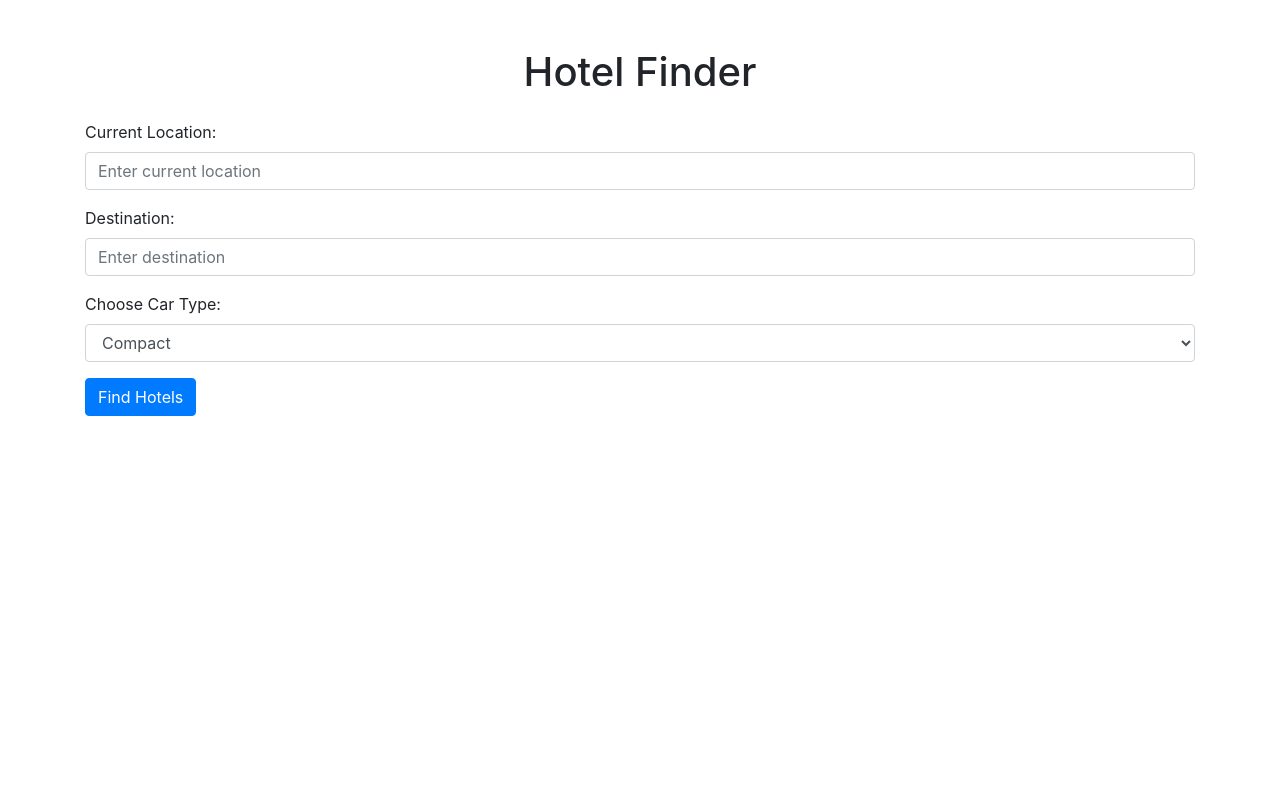
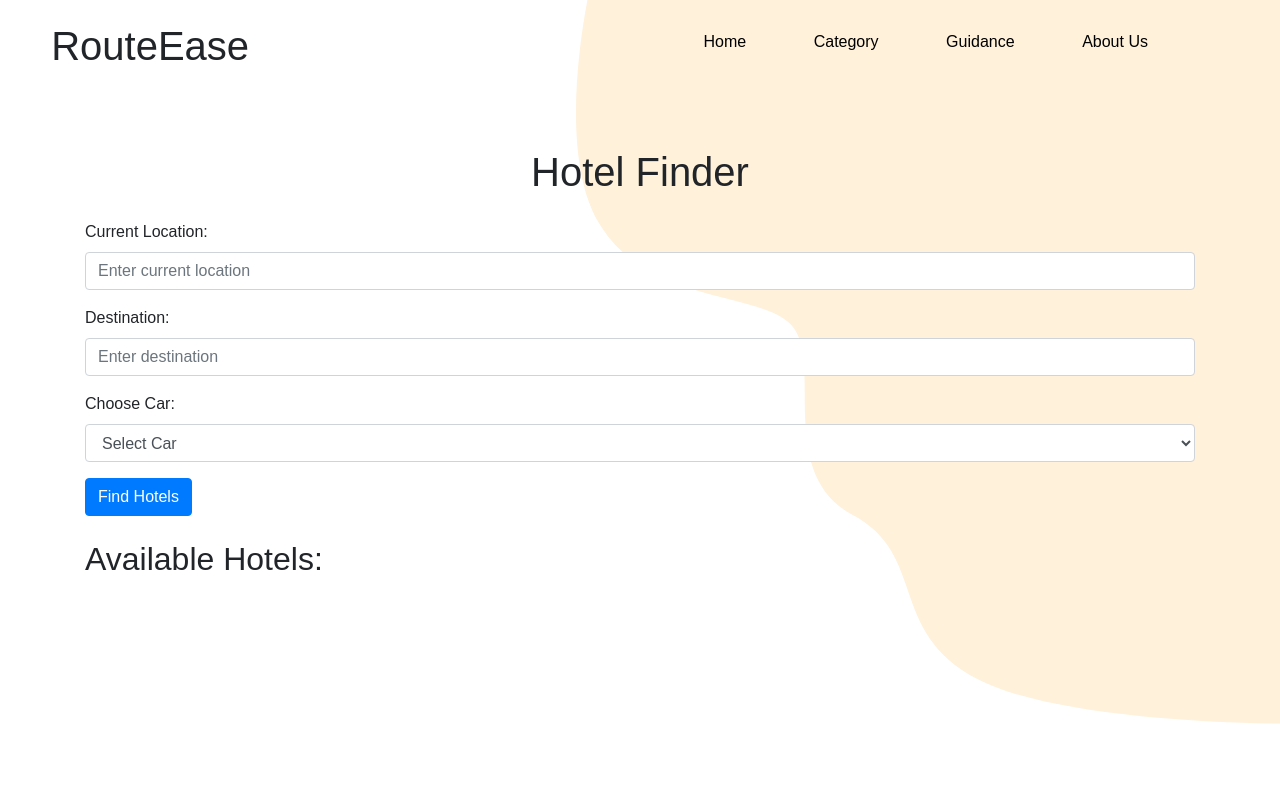
Before and after one commit to AdityaArya22/rouuteEase, a Django app: page /main/ in a window 1280 px wide. Run offline with Django 5.2, Linux system fonts and the light colour scheme; some libraries are stand-ins or nearby versions.

Commit message:
added pages

```diff
--- a/home/templates/index.html
+++ b/home/templates/index.html
@@ -194,15 +194,15 @@
             </div>
             <nav class="nav">
                 <ul class="nav-items">
-                    <a href="">Home</a>
+                    <a href="/main/">Home</a>
                     <a href="">Category</a>
                     <a href="">Guidance</a>
                     <a href="">About Us</a>
                 </ul>
             </nav>
             <div>
-                <button id="login-btn" class="btns">Login</button>
-                <button id="signup-btn" class="btns">Sign up</button>
+                <a href="/loginpage/"><button id="login-btn" class="btns">Login</button></a>
+                <a href="/signuppage/"><button id="signup-btn" class="btns">Sign up</button></a>
             </div>
         </div>
         <img class="banner" src="{% static 'banner.svg' %}">
--- a/home/templates/main.html
+++ b/home/templates/main.html
@@ -1,35 +1,115 @@
+{% load static %}
 <!DOCTYPE html>
 <html lang="en">
+
 <head>
     <meta charset="UTF-8">
     <meta name="viewport" content="width=device-width, initial-scale=1.0">
     <title>Hotel Finder</title>
     <!-- Bootstrap CSS -->
     <link rel="stylesheet" href="https://stackpath.bootstrapcdn.com/bootstrap/4.5.2/css/bootstrap.min.css">
+    <!-- Custom CSS -->
+    <style>
+        * {
+            margin: 0;
+            padding: 0;
+            box-sizing: border-box;
+            font-family: "Tauri", sans-serif;
+        }
+
+        html,
+        body {
+            width: 100%;
+            height: 100%;
+        }
+
+        /* Nav Start */
+        .nav {
+            display: flex;
+            height: 100px;
+            justify-content: space-between;
+            align-items: center;
+            padding: 0 4%;
+        }
+
+        .nav-items {
+            display: flex;
+            width: 40vw;
+            align-items: center;
+            justify-content: space-around;
+        }
+
+        .nav-items a {
+            text-decoration: none;
+            color: black;
+        }
+
+        .btns {
+            border: 1px solid black;
+            background-color: transparent;
+            border-radius: 4px;
+            padding: 6px 12px;
+            margin: 0 10px;
+        }
+
+        #login-btn,
+        #signup-btn {
+            cursor: pointer;
+        }
+
+        /* Nav End */
+
+        /* Home Start */
+        .banner {
+            position: absolute;
+            top: 0;
+            right: 0;
+            z-index: -1;
+            height: auto;
+        }
+    </style>
 </head>
+
 <body>
+    <div class="nav">
+        <div class="logo">
+            <h1>RouteEase</h1>
+        </div>
+        <nav class="nav">
+            <ul class="nav-items">
+                <a href="/main/">Home</a>
+                <a href="">Category</a>
+                <a href="">Guidance</a>
+                <a href="">About Us</a>
+            </ul>
+        </nav>
+    </div>
+    <img class="banner" src="{% static 'banner.svg' %}">
     <div class="container mt-5">
         <h1 class="text-center mb-4">Hotel Finder</h1>
+
         <form id="hotelForm">
             <div class="form-group">
                 <label for="currentLocation">Current Location:</label>
-                <input type="text" class="form-control" id="currentLocation" placeholder="Enter current location" required>
+                <input type="text" class="form-control" id="currentLocation" placeholder="Enter current location"
+                    required>
             </div>
             <div class="form-group">
                 <label for="destination">Destination:</label>
                 <input type="text" class="form-control" id="destination" placeholder="Enter destination" required>
             </div>
             <div class="form-group">
-                <label for="carType">Choose Car Type:</label>
-                <select class="form-control" id="carType" required>
-                    <option value="compact">Compact</option>
-                    <option value="suv">SUV</option>
-                    <option value="luxury">Luxury</option>
+                <label for="car">Choose Car:</label>
+                <select class="form-control" id="car" required>
+                    <option value="">Select Car</option>
+                    {% for car, mileage in car_mileages.items %}
+                    <option value="{{ car }}">{{ car }} ({{ mileage }} km/l)</option>
+                    {% endfor %}
                 </select>
             </div>
             <button type="submit" class="btn btn-primary">Find Hotels</button>
         </form>
-
+        <div id="fuelCost" class="mb-4"></div> <!-
         <div id="hotelResults" class="mt-4" style="display: none;">
             <h2>Available Hotels:</h2>
             <ul id="hotelList" class="list-group"></ul>
@@ -42,6 +122,16 @@
     <script src="https://stackpath.bootstrapcdn.com/bootstrap/4.5.2/js/bootstrap.min.js"></script>
 
     <script>
+        // Define car mileage (km/l)
+        // Define car mileage (km/l)
+const carMileages = {
+    "Maruti Suzuki Swift": 22,
+    "Hyundai Grand i10": 19,
+    "Tata Tiago": 23,
+    "Maruti Suzuki Baleno": 21,
+    // Add more cars and their mileages here
+};
+
 // Function to fetch hotels using OpenStreetMap Nominatim API
 function fetchHotels(currentLocation, destination) {
     const url = `https://nominatim.openstreetmap.org/search?format=json&q=hotel&bounded=1&viewbox=${currentLocation[1]},${currentLocation[0]},${destination[1]},${destination[0]}`;
@@ -70,7 +160,7 @@
         const copyButton = document.createElement("button");
         copyButton.className = "btn btn-sm btn-secondary ml-2";
         copyButton.textContent = "Copy Name";
-                copyButton.onclick = function() {
+        copyButton.onclick = function () {
             copyToClipboard(hotel.display_name);
         };
         li.appendChild(copyButton);
@@ -90,11 +180,37 @@
     alert("Hotel name copied to clipboard!");
 }
 
+// Function to calculate estimated fuel cost
+function calculateFuelCost(mileage, distance) {
+    const fuelPrice = 96; // Standard fuel price in ₹ per liter
+    const fuelConsumption = distance / mileage; // Liters of fuel consumed
+    const fuelCost = fuelConsumption * fuelPrice; // Total fuel cost in ₹
+    return fuelCost.toFixed(2);
+}
+
+// Function to calculate distance between two points using Haversine formula
+function calculateDistance(lat1, lon1, lat2, lon2) {
+    const R = 6371e3; // Radius of Earth in meters
+    const φ1 = lat1 * Math.PI / 180; // φ, λ in radians
+    const φ2 = lat2 * Math.PI / 180;
+    const Δφ = (lat2 - lat1) * Math.PI / 180;
+    const Δλ = (lon2 - lon1) * Math.PI / 180;
+
+    const a = Math.sin(Δφ / 2) * Math.sin(Δφ / 2) +
+              Math.cos(φ1) * Math.cos(φ2) *
+              Math.sin(Δλ / 2) * Math.sin(Δλ / 2);
+    const c = 2 * Math.atan2(Math.sqrt(a), Math.sqrt(1 - a));
+
+    const d = R * c; // Distance in meters
+    return d;
+}
+
 // Form submission
-        document.getElementById("hotelForm").addEventListener("submit", function(event) {
+document.getElementById("hotelForm").addEventListener("submit", function (event) {
     event.preventDefault();
     const currentLocation = document.getElementById("currentLocation").value;
     const destination = document.getElementById("destination").value;
+    const selectedCar = document.getElementById("car").value;
 
     // Geocode current location and destination
     Promise.all([
@@ -105,14 +221,27 @@
             .then(response => response.json())
             .then(data => [parseFloat(data[0].lat), parseFloat(data[0].lon)])
     ]).then(([currentLocationCoords, destinationCoords]) => {
+        const distance = calculateDistance(currentLocationCoords[0], currentLocationCoords[1], destinationCoords[0], destinationCoords[1]);
+        console.log('Distance:', distance);
+
         fetchHotels(currentLocationCoords, destinationCoords)
             .then(hotels => {
                 displayHotels(hotels);
                 // Show hotel results
                 document.getElementById("hotelResults").style.display = "block";
             });
+
+        // Calculate and display fuel cost
+        const fuelCostContainer = document.getElementById("fuelCost");
+        const selectedCarMileage = carMileages[selectedCar];
+        console.log('Selected car mileage:', selectedCarMileage);
+        const estimatedFuelCost = calculateFuelCost(selectedCarMileage, distance);
+        console.log('Estimated fuel cost:', estimatedFuelCost);
+        fuelCostContainer.innerHTML = `<p>Estimated Fuel Cost: ₹${estimatedFuelCost}</p>`;
     });
 });
+
     </script>
 </body>
+
 </html>
--- a/home/views.py
+++ b/home/views.py
@@ -55,4 +55,27 @@
 
     return render(request, "login.html")
 def main(request):
-    return render(request,'main.html')
+    car_mileages = {
+        "Maruti Suzuki Swift": 22,
+        "Hyundai Grand i10": 19,
+        "Tata Tiago": 23,
+        "Maruti Suzuki Baleno": 21,
+        "Honda Amaze": 18,
+        "Hyundai Venue": 17,
+        "Mahindra Bolero": 15,
+        "Mahindra Thar": 15,
+        "Tata Nexon": 17,
+        "Toyota Innova Crysta": 13,
+        "Ford EcoSport": 18,
+        "Kia Sonet": 18,
+        "Renault Kwid": 22,
+        "Volkswagen Polo": 18,
+        "Maruti Suzuki Alto": 22,
+        "Mahindra Scorpio": 15,
+        "Tata Altroz": 21,
+        "Hyundai Creta": 16,
+        "Mahindra XUV300": 17,
+        "Honda City": 18,
+        # Add more cars here
+    }
+    return render(request, 'main.html', {'car_mileages': car_mileages})
```
Lines whose indentation alone changed are shown as unchanged.
